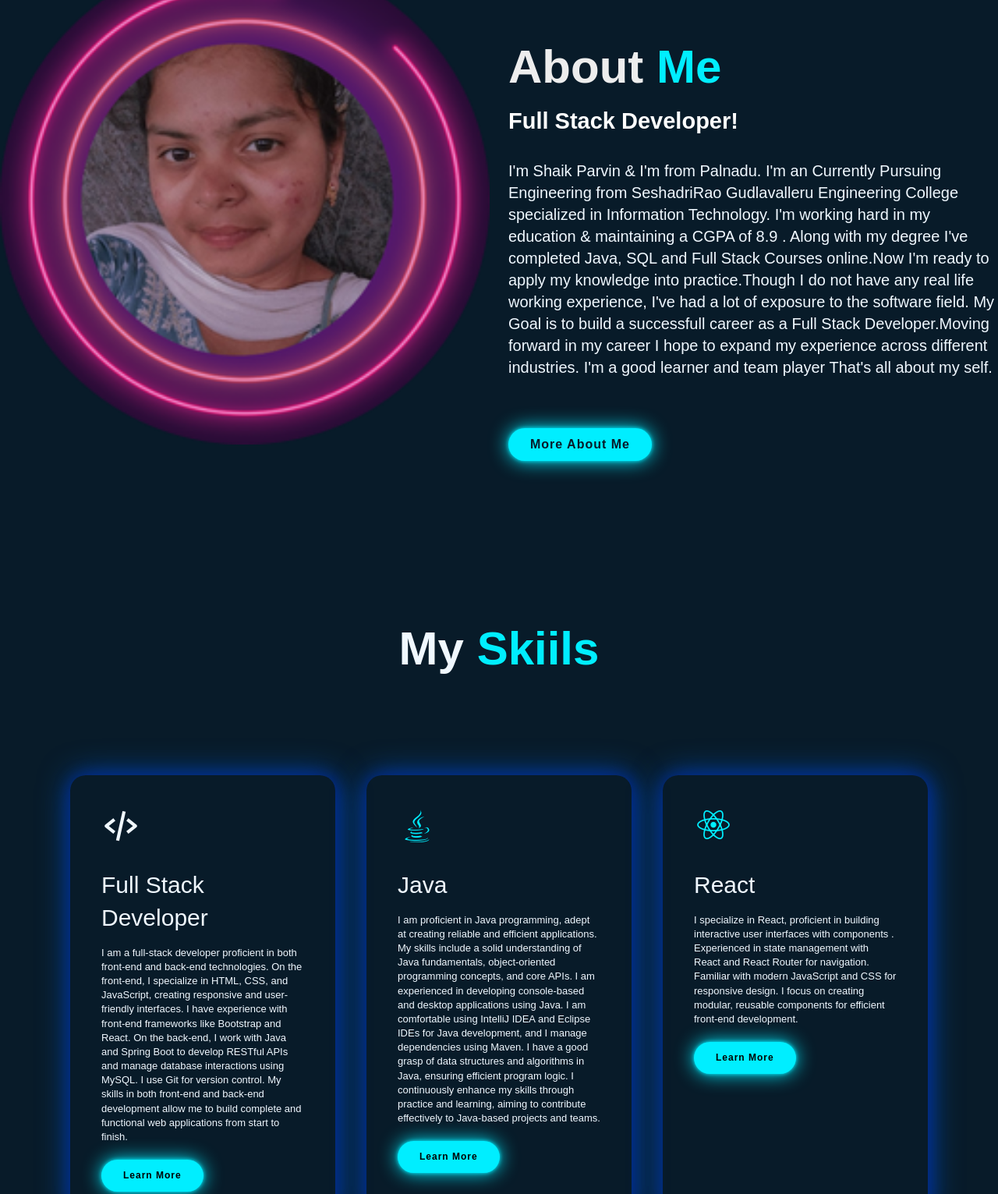
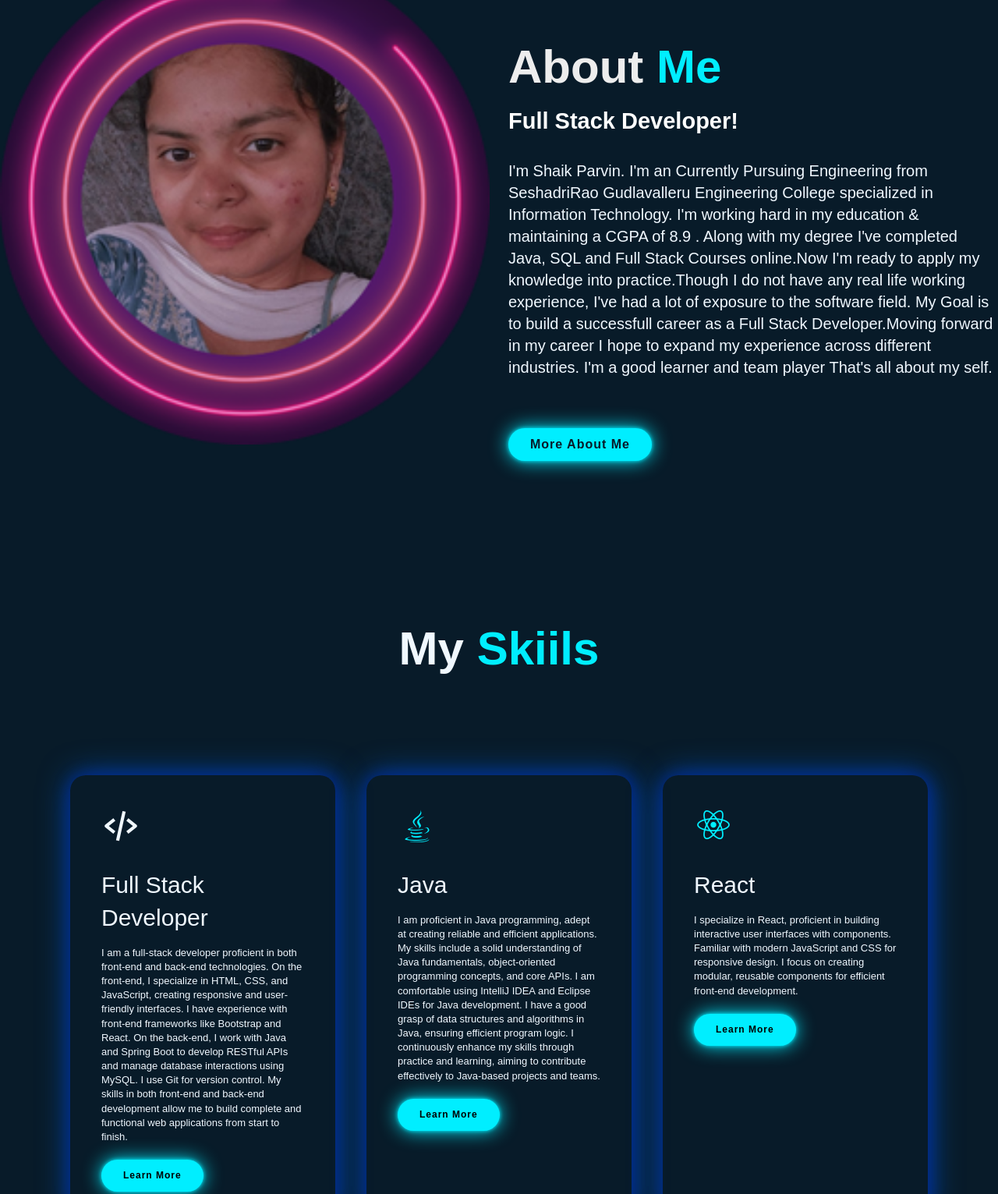
Before and after one commit to Parvin-sk/Portfolio, a plain HTML site: page index.html in a window 1280 px wide. Shown: the part 858-2389 px from the top of the page at 78% size. Drawn offline with nearby package versions, Linux system fonts and the light colour scheme.

Commit message:
Update index.html

```diff
--- a/index.html
+++ b/index.html
@@ -50,7 +50,7 @@
             <h2>About <span>Me</span></h2>
             <h4>Full Stack Developer!</h4>
             <p>
-                I'm Shaik Parvin & I'm from Palnadu. I'm an Currently Pursuing Engineering from SeshadriRao Gudlavalleru Engineering College specialized in Information Technology. I'm working hard in my education & maintaining a CGPA of 8.9 .
+                I'm Shaik Parvin. I'm an Currently Pursuing Engineering from SeshadriRao Gudlavalleru Engineering College specialized in Information Technology. I'm working hard in my education & maintaining a CGPA of 8.9 .
                 Along with my degree I've completed Java, SQL and Full Stack Courses online.Now I'm ready to apply my knowledge into practice.Though I do not have any real life working experience, I've  had a lot of exposure to the software field.
                 My Goal is to build a successfull career as a Full Stack Developer.Moving forward in my career I hope to expand my experience across different industries.
                 I'm a good learner and team player
@@ -80,14 +80,14 @@
                     <div>
                         <i class='bx bxl-java' style='color:#00eeff'></i>
                         <h2>Java</h2>
-                        <p>I am proficient in Java programming, adept at creating reliable and efficient applications. My skills include a solid understanding of Java fundamentals, object-oriented programming concepts, and core APIs. I am experienced in developing console-based and desktop applications using Java. I am comfortable using IntelliJ IDEA and Eclipse IDEs for Java development, and I manage dependencies using Maven. I have a good grasp of data structures and algorithms in Java, ensuring efficient program logic. I continuously enhance my skills through practice and learning, aiming to contribute effectively to Java-based projects and teams.
+                        <p>I am proficient in Java programming, adept at creating reliable and efficient applications. My skills include a solid understanding of Java fundamentals, object-oriented programming concepts, and core APIs. I am comfortable using IntelliJ IDEA and Eclipse IDEs for Java development. I have a good grasp of data structures and algorithms in Java, ensuring efficient program logic. I continuously enhance my skills through practice and learning, aiming to contribute effectively to Java-based projects and teams.
                         </p>
                         <a href="#" class="read">Learn More</a>
                     </div>
                     <div>
                         <i class='bx bxl-react' style='color:#00eeff'></i>
                         <h2>React</h2>
-                        <p>I specialize in React, proficient in building interactive user interfaces with components . Experienced in state management with React and React Router for navigation. Familiar with modern JavaScript and CSS for responsive design. I focus on creating modular, reusable components for efficient front-end development.
+                        <p>I specialize in React, proficient in building interactive user interfaces with components. Familiar with modern JavaScript and CSS for responsive design. I focus on creating modular, reusable components for efficient front-end development.
                         </p>
                         <a href="#" class="read">Learn More</a>
                     </div>
```
